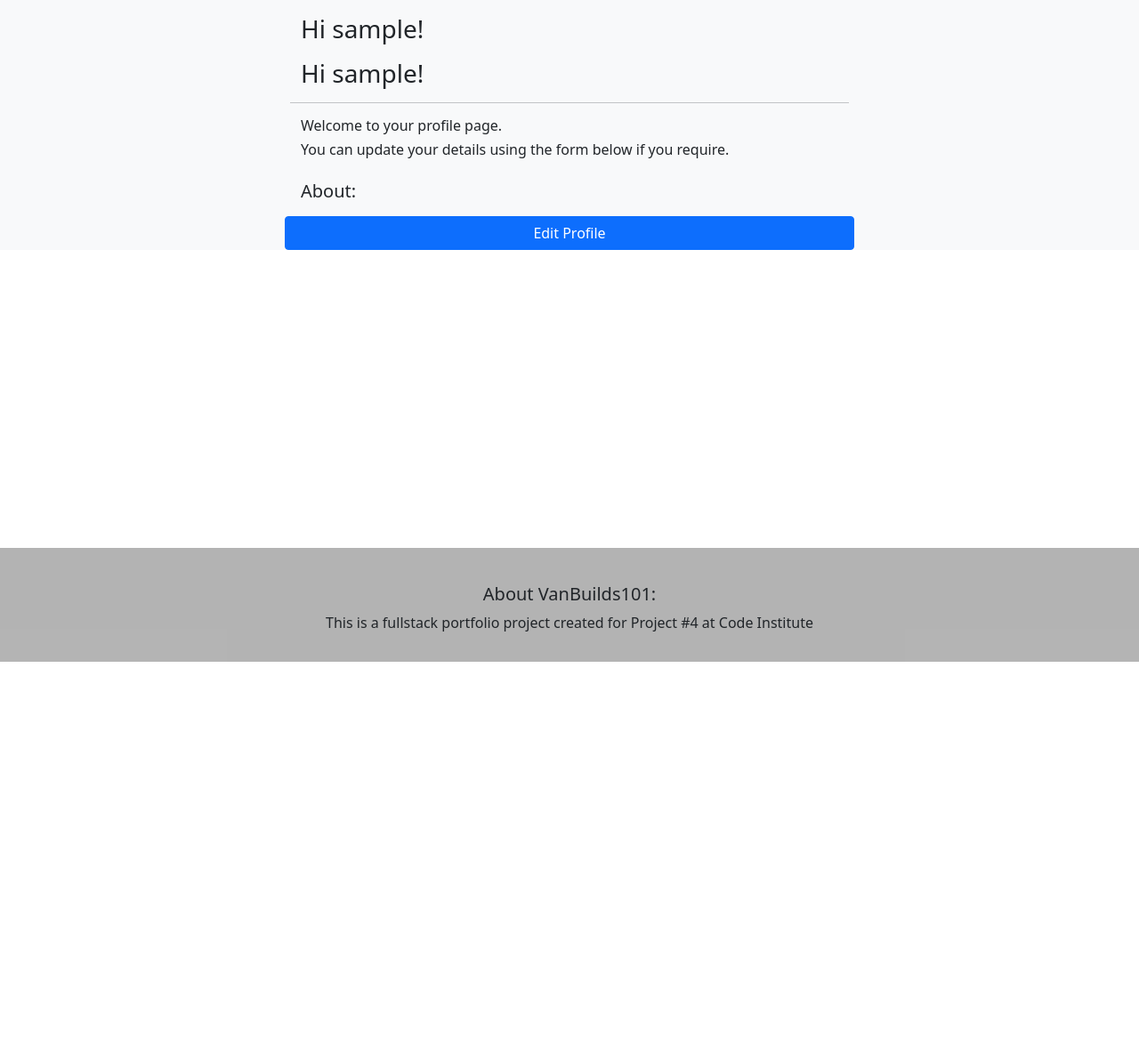
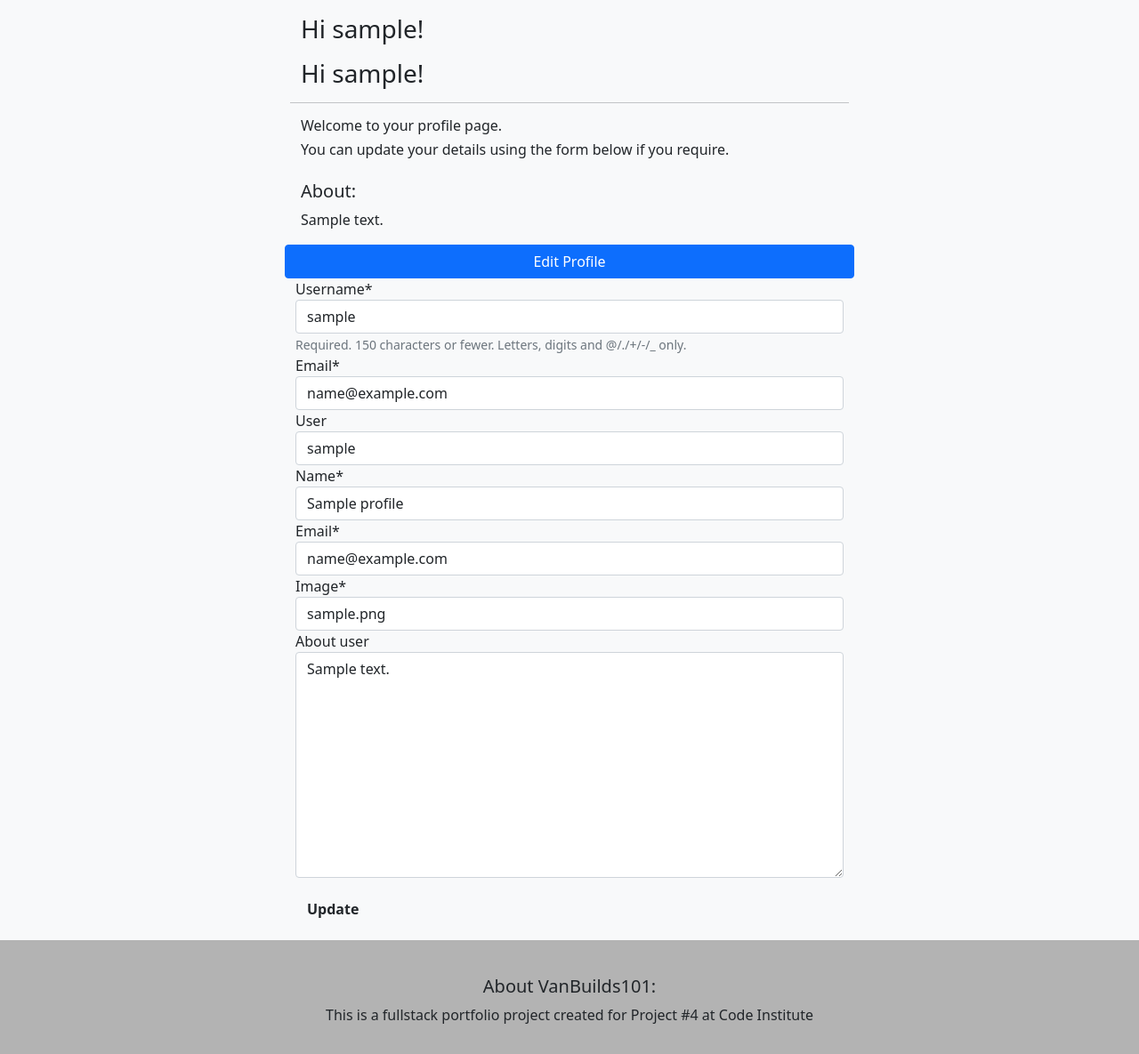
Before and after one commit to lukecdev/VanBuilds101, a Django app: page /profile/ in a window 1280 px wide. Shown: the part 56-1241 px from the top of the page at 89% size. Before the commit the page ends 800 px from the top, so only its background shows below. Run offline with Django 3.2, Linux system fonts and the light colour scheme; a user stored in the database is signed in; tables that the repository leaves empty hold one stand-in row (values such as "Sample post"); some libraries are stand-ins or nearby versions.

Commit message:
fixing profile errors

```diff
--- a/blog/admin.py
+++ b/blog/admin.py
@@ -1,5 +1,5 @@
 from django.contrib import admin
-from .models import Post, Comment
+from .models import Post, Comment, Profile
 from django_summernote.admin import SummernoteModelAdmin
 
 @admin.register(Post)
@@ -20,3 +20,7 @@ class CommentAdmin(admin.ModelAdmin):
 
     def approve_comments(self, request, queryset):
         queryset.update(approved=True)
+
+@admin.register(Profile)
+class Profile(admin.ModelAdmin):
+    search_fields = ('user',)
--- a/blog/forms.py
+++ b/blog/forms.py
@@ -1,5 +1,7 @@
 from .models import Comment, Profile
 from django import forms
+from django.contrib.auth.models import User
+from django.contrib.auth.forms import UserCreationForm
 
 
 
@@ -9,7 +11,21 @@ class CommentForm(forms.ModelForm):
         fields = ('body',)
 
 
-class EditProfile(forms.ModelForm):
+#class EditProfile(forms.ModelForm):
+ #   class Meta:
+  #      model = Profile
+   #     fields = ['name', 'about_user']
+
+
+class EditUserForm(forms.ModelForm):
+    email = forms.EmailField()
+
+    class Meta:
+        model = User
+        fields = ['username', 'email']
+
+
+class EditProfileForm(forms.ModelForm):
     class Meta:
         model = Profile
-        fields = ['name', 'about_user']
+        fields = '__all__'
--- a/blog/views.py
+++ b/blog/views.py
@@ -1,9 +1,10 @@
-from django.shortcuts import render, get_object_or_404, reverse
+from django.shortcuts import render, get_object_or_404, reverse, redirect
 from django.views import generic, View
 from django.http import HttpResponseRedirect
 from .models import Post, Profile
-from .forms import CommentForm, EditProfile
+from .forms import CommentForm, EditUserForm, EditProfileForm
 from django.urls import reverse_lazy
+from django.contrib import messages
 
 
 def landing_page(request):
@@ -102,8 +103,32 @@ class PostLike(View):
 
         return HttpResponseRedirect(reverse('post_detail', args=[slug]))
 
+#def profile(request):
+ #   """
+  #  Render the landing_page.html template
+   # """
+    #return render(request, "profile.html")
+
 def profile(request):
-    """
-    Render the landing_page.html template
-    """
-    return render(request, "profile.html")
+    if request.method == 'POST':
+        profile = Profile.objects.get(user=request.user)
+        edit_user = EditUserForm(request.POST, instance=request.user)
+        edit_profile = EditProfileForm(request.POST,
+                                       request.FILES,
+                                       instance=request.user.profile)
+        if edit_user.is_valid() and edit_profile.is_valid():
+            edit_user.save()
+            edit_profile.save()
+            messages.success(request, f'Profile updated successfully')
+            return redirect('profile')
+    else:
+        profile = Profile.objects.get(user=request.user)
+        edit_user = EditUserForm(instance=request.user)
+        edit_profile = EditProfileForm(instance=request.user.profile)
+
+    context = {
+        'profile': profile,
+        'edit_user': edit_user,
+        'edit_profile': edit_profile
+    }
+    return render(request, 'profile.html', context)
--- a/templates/profile.html
+++ b/templates/profile.html
@@ -23,4 +23,28 @@
 
 </div>
 
+<div class="row mx-auto col-lg-6">
+  <form
+    class="signup"
+    id="signup_form"
+    method="post"
+    enctype="multipart/form-data"
+  >
+    {% csrf_token %}
+    <!-- edit user -->
+    {{ edit_user|crispy }}
+    <!-- edit profile -->
+    {{ edit_profile|crispy }} {% if redirect_field_value %}
+    <input
+      type="hidden"
+      name="{{ redirect_field_name }}"
+      value="{{ redirect_field_value }}"
+    />
+    {% endif %}
+    <button class="btn my-3 fw-bold auth-btn right" type="submit">
+      Update
+    </button>
+  </form>
+</div>
+
 {% endblock %}
```
Also changed, not shown: templates/account/signup.html (+6 -3 lines).
